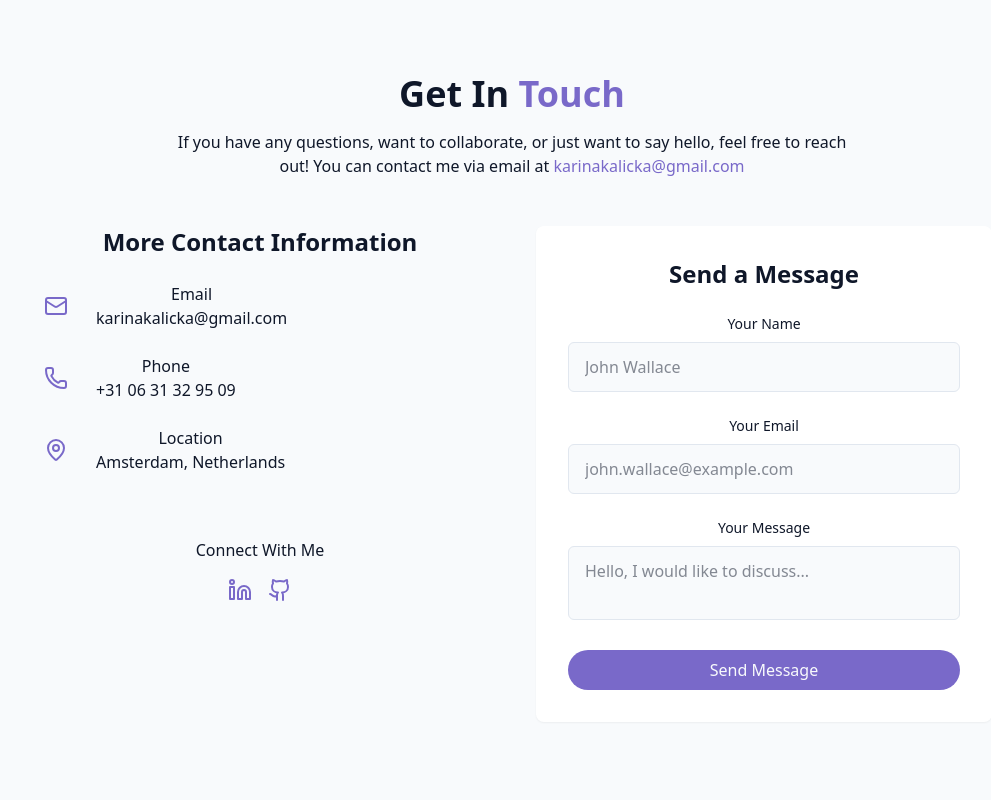
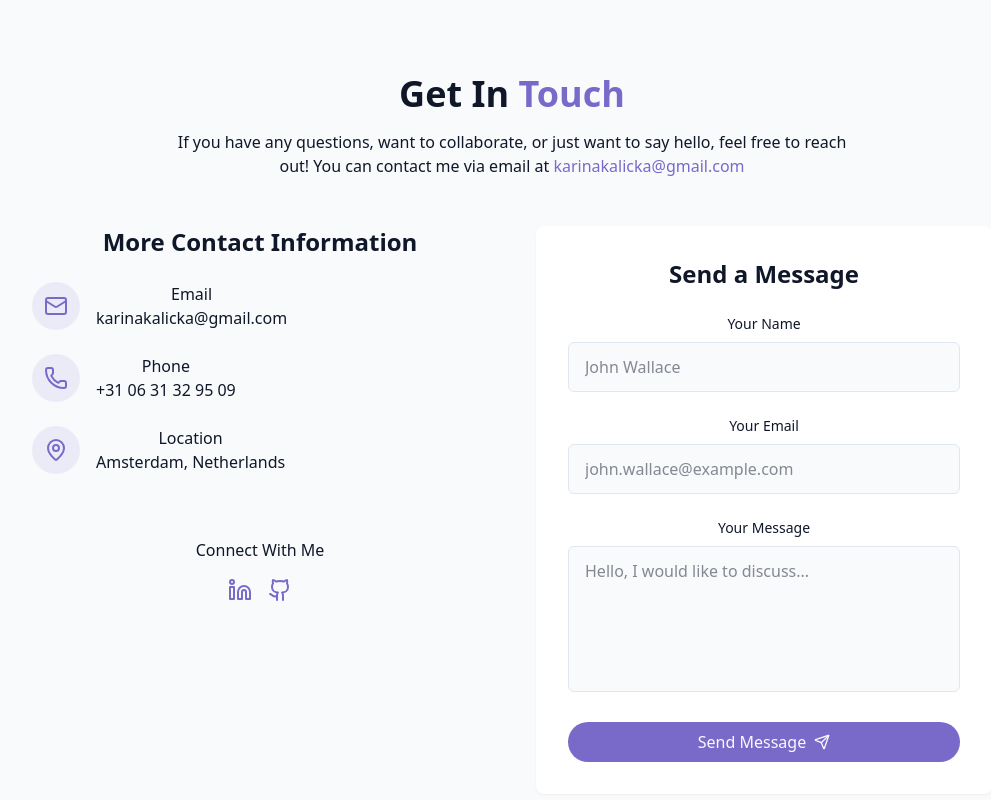
Before and after one commit to KarinaKKarinaK/react-portfolio, a React (Vite) app: page / in a window 1280 px wide. Shown: the part 4636-5436 px from the top of the page, without its empty margins (128-1119 px from the left). Built offline with nearby package versions, Linux system fonts and the light colour scheme.

Commit message:
Adding emailJS for email sending

```diff
--- a/package.json
+++ b/package.json
@@ -10,6 +10,7 @@
     "preview": "vite preview"
   },
   "dependencies": {
+    "@emailjs/browser": "^4.4.1",
     "@radix-ui/react-toast": "^1.2.14",
     "@tailwindcss/vite": "^4.1.11",
     "class-variance-authority": "^0.7.1",
--- a/src/components/ContactSection.jsx
+++ b/src/components/ContactSection.jsx
@@ -1,7 +1,39 @@
-import { Github, Linkedin, Mail, MapPin, Phone } from "lucide-react";
-import {cn} from "../lib/utils";
+import { Github, Linkedin, Mail, MapPin, Phone, Send } from "lucide-react";
+import { useState, useRef } from "react";
+import emailjs from '@emailjs/browser';
+import { cn } from "../lib/utils";
 
 export const ContactSection = () => {
+  const form = useRef();
+  const [isSubmitting, setIsSubmitting] = useState(false);
+  const [submitStatus, setSubmitStatus] = useState(null); // 'success', 'error', or null
+
+  const sendEmail = async (e) => {
+    e.preventDefault();
+    setIsSubmitting(true);
+    setSubmitStatus(null);
+
+    try {
+      // Replace these with your actual EmailJS credentials
+      const result = await emailjs.sendForm(
+        'YOUR_SERVICE_ID',     // Replace with your EmailJS service ID
+        'YOUR_TEMPLATE_ID',    // Replace with your EmailJS template ID
+        form.current,
+        'YOUR_PUBLIC_KEY'      // Replace with your EmailJS public key
+      );
+
+      console.log('Email sent successfully:', result.text);
+      setSubmitStatus('success');
+      form.current.reset(); // Clear the form
+    } catch (error) {
+      console.error('Failed to send email:', error.text);
+      setSubmitStatus('error');
+    } finally {
+      setIsSubmitting(false);
+      // Clear status after 5 seconds
+      setTimeout(() => setSubmitStatus(null), 5000);
+    }
+  };
   return (
     <section id="contact" className="py-24 px-4 relative bg-secondary/30">
       <div className="container mx-auto max-w-5xl">
@@ -28,7 +60,7 @@ export const ContactSection = () => {
 
             <div className="space-y-6 justify-center">
               <div className="flex items-start space-x-4">
-                <div className="p-3 rounded-full bg-priary/10">
+                <div className="p-3 rounded-full bg-primary/10">
                   <Mail className="h-6 w-6 text-primary" />
                 </div>
                 <div>
@@ -43,7 +75,7 @@ export const ContactSection = () => {
               </div>
 
               <div className="flex items-start space-x-4">
-                <div className="p-3 rounded-full bg-priary/10">
+                <div className="p-3 rounded-full bg-primary/10">
                   <Phone className="h-6 w-6 text-primary" />
                 </div>
                 <div>
@@ -58,7 +90,7 @@ export const ContactSection = () => {
               </div>
 
               <div className="flex items-start space-x-4">
-                <div className="p-3 rounded-full bg-priary/10">
+                <div className="p-3 rounded-full bg-primary/10">
                   <MapPin className="h-6 w-6 text-primary" />
                 </div>
                 <div>
@@ -89,39 +121,51 @@ export const ContactSection = () => {
           <div className="bg-card p-8 rounded-lg shadow-xs">
             <h3 className="text-2xl font-semibold mb-6">Send a Message</h3>
 
-            <form className="space-y-6">
+            {submitStatus === 'success' && (
+              <div className="mb-6 p-4 bg-green-500/10 border border-green-500/20 rounded-lg text-green-600 dark:text-green-400">
+                ✅ Message sent successfully! I'll get back to you soon.
+              </div>
+            )}
+
+            {submitStatus === 'error' && (
+              <div className="mb-6 p-4 bg-red-500/10 border border-red-500/20 rounded-lg text-red-600 dark:text-red-400">
+                ❌ Failed to send message. Please try again or contact me directly via email.
+              </div>
+            )}
+
+            <form ref={form} onSubmit={sendEmail} className="space-y-6">
               <div>
                 <label
-                  htmlFor="name"
+                  htmlFor="from_name"
                   className="block text-sm font-medium mb-2"
                 >
-                  {" "}
                   Your Name
                 </label>
                 <input
                   type="text"
-                  id="name"
-                  name="name"
+                  id="from_name"
+                  name="from_name"
                   required
-                  className="w-full px-4 py-3 rounded-md border border-input bg-background focus:outline-hidden focus:ring-2 focus:ring-primary"
+                  disabled={isSubmitting}
+                  className="w-full px-4 py-3 rounded-md border border-input bg-background focus:outline-hidden focus:ring-2 focus:ring-primary disabled:opacity-50 disabled:cursor-not-allowed"
                   placeholder="John Wallace"
                 />
               </div>
 
               <div>
                 <label
-                  htmlFor="email"
+                  htmlFor="from_email"
                   className="block text-sm font-medium mb-2"
                 >
-                  {" "}
                   Your Email
                 </label>
                 <input
                   type="email"
-                  id="email"
-                  name="email"
+                  id="from_email"
+                  name="from_email"
                   required
-                  className="w-full px-4 py-3 rounded-md border border-input bg-background focus:outline-hidden focus:ring-2 focus:ring-primary"
+                  disabled={isSubmitting}
+                  className="w-full px-4 py-3 rounded-md border border-input bg-background focus:outline-hidden focus:ring-2 focus:ring-primary disabled:opacity-50 disabled:cursor-not-allowed"
                   placeholder="john.wallace@example.com"
                 />
               </div>
@@ -131,22 +175,39 @@ export const ContactSection = () => {
                   htmlFor="message"
                   className="block text-sm font-medium mb-2"
                 >
-                  {" "}
                   Your Message
                 </label>
                 <textarea
                   id="message"
                   name="message"
+                  rows="5"
                   required
-                  className="w-full px-4 py-3 rounded-md border border-input bg-background focus:outline-hidden focus:ring-2 focus:ring-primary resize-none"
+                  disabled={isSubmitting}
+                  className="w-full px-4 py-3 rounded-md border border-input bg-background focus:outline-hidden focus:ring-2 focus:ring-primary resize-none disabled:opacity-50 disabled:cursor-not-allowed"
                   placeholder="Hello, I would like to discuss..."
                 />
               </div>
 
-              <button type="submit" className={cn("cosmic-button w-full flex items-center justify-center gap-2")}>
-                Send Message
+              <button
+                type="submit"
+                disabled={isSubmitting}
+                className={cn(
+                  "cosmic-button w-full flex items-center justify-center gap-2 disabled:opacity-50 disabled:cursor-not-allowed",
+                  isSubmitting && "animate-pulse"
+                )}
+              >
+                {isSubmitting ? (
+                  <>
+                    <div className="w-4 h-4 border-2 border-current border-t-transparent rounded-full animate-spin" />
+                    Sending...
+                  </>
+                ) : (
+                  <>
+                    Send Message
+                    <Send size={16} />
+                  </>
+                )}
               </button>
-
             </form>
           </div>
         </div>
```
Also changed, not shown: 1 other file (tests, documents, lock files or other folders).
